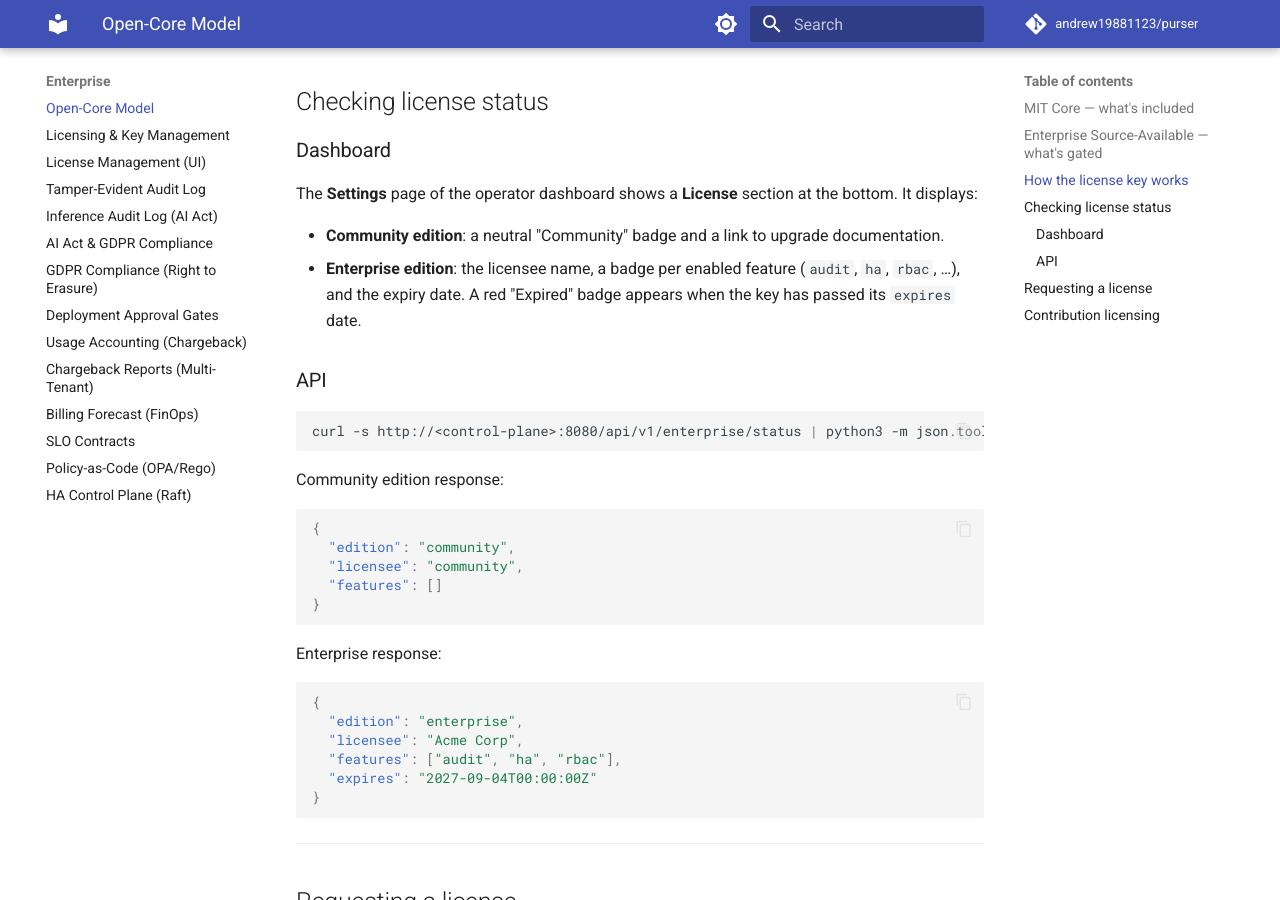
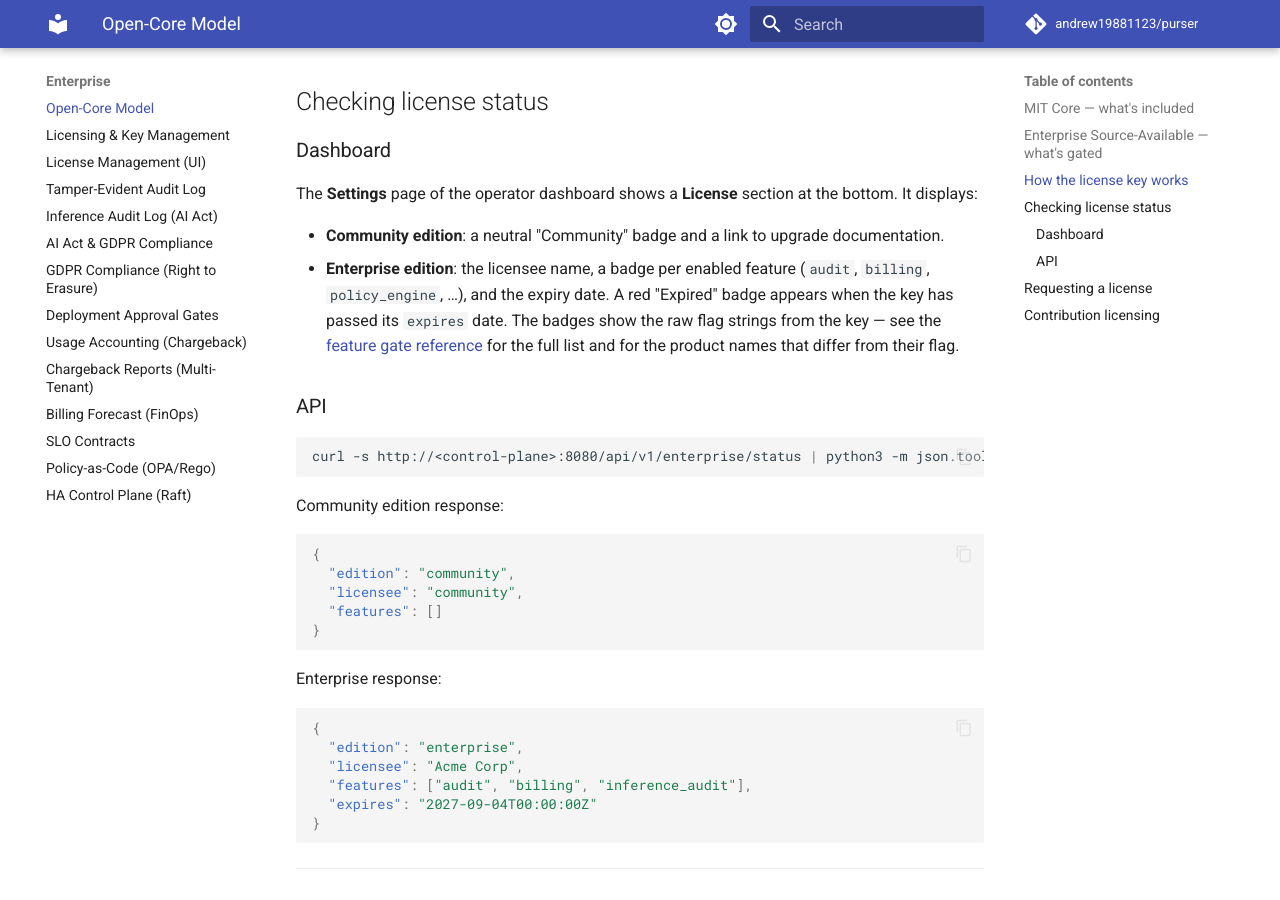
Before and after one commit to andrew19881123/purser, an MkDocs documentation site: the page built from website/docs/enterprise/overview.md, in a window 1280 px wide and 900 px high, scrolled down 2296 px. Built offline with MkDocs 1.6.1 and Material for MkDocs 9.7.7, drawn with Linux system fonts in a browser that asks for light colours; comment, search, counter and statistics services are not loaded.

Commit message:
docs(enterprise): drop dead flag strings from the open-core overview
overview.md was the last page carrying `ha` and `rbac` as licence feature
flags. Neither string is checked anywhere in the repository, so a reader using
the Open-Core Model page to decide what to buy saw two entitlements that
unlock nothing. The badge example and the /api/v1/enterprise/status response
example now use enforced strings (audit, billing, inference_audit) and link to
the canonical table in license.md rather than restating the list — three
copies of it is how the drift started.

Also ignore website/site/, the output directory of `mkdocs build`. It was
untracked in the working tree and one `git add -A` away from being committed,
in a repo where that command is already a documented hazard. Build with
`-d /tmp/...` when a scratch render is all you need.

Co-Authored-By: Claude <noreply@anthropic.com>
Signed-off-by: Andrea Veronesi <andrea.veronesi@unipol.it@macOS-JYP95J47TV.local>

````diff
--- a/website/docs/enterprise/overview.md
+++ b/website/docs/enterprise/overview.md
@@ -68,7 +68,7 @@ The Helm chart stores the key in a Kubernetes Secret and injects it into the Con
 The **Settings** page of the operator dashboard shows a **License** section at the bottom. It displays:
 
 - **Community edition**: a neutral "Community" badge and a link to upgrade documentation.
-- **Enterprise edition**: the licensee name, a badge per enabled feature (`audit`, `ha`, `rbac`, …), and the expiry date. A red "Expired" badge appears when the key has passed its `expires` date.
+- **Enterprise edition**: the licensee name, a badge per enabled feature (`audit`, `billing`, `policy_engine`, …), and the expiry date. A red "Expired" badge appears when the key has passed its `expires` date. The badges show the raw flag strings from the key — see the [feature gate reference](license.md#feature-gate-reference) for the full list and for the product names that differ from their flag.
 
 ### API
 
@@ -92,7 +92,7 @@ Enterprise response:
 {
   "edition": "enterprise",
   "licensee": "Acme Corp",
-  "features": ["audit", "ha", "rbac"],
+  "features": ["audit", "billing", "inference_audit"],
   "expires": "2027-09-04T00:00:00Z"
 }
 ```
````
Also changed, not shown: 1 other file.
